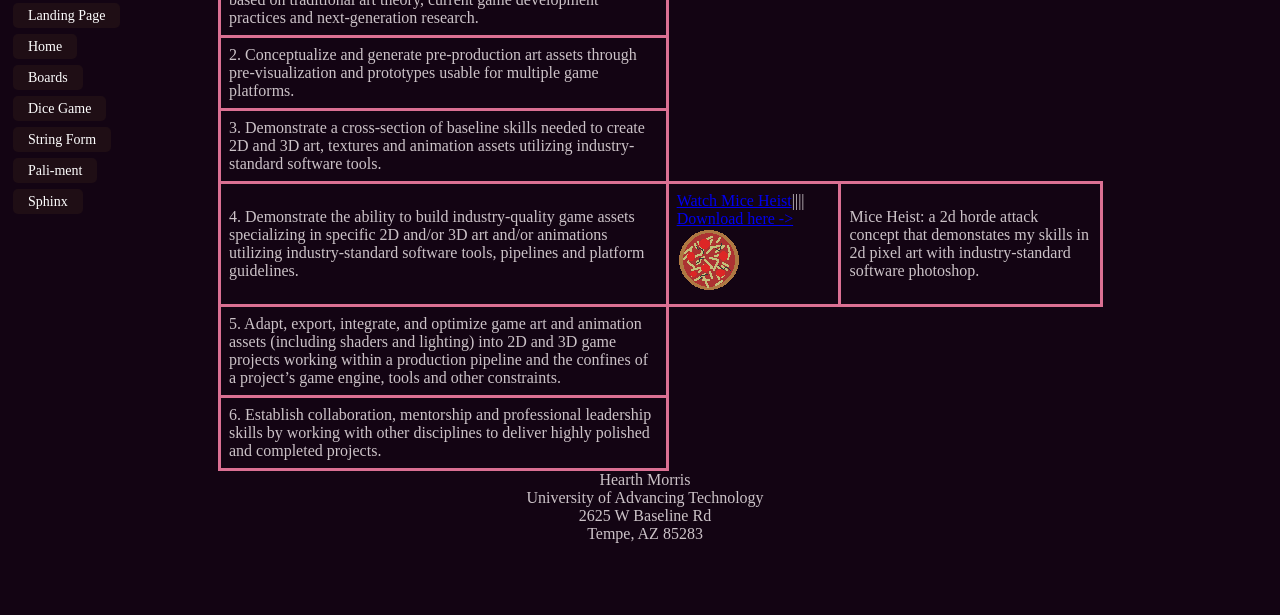
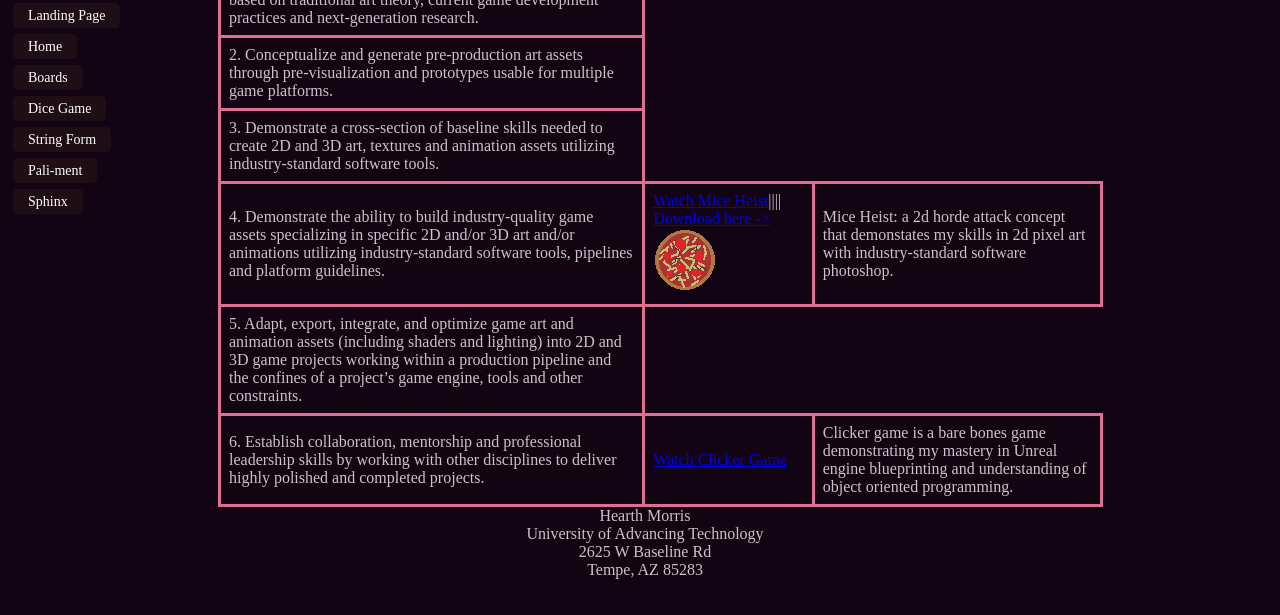
Before and after one commit to Psychodeath42/classwork_repo, a plain HTML site: page boards.html in a window 1280 px wide. Shown: the part 155-770 px from the top of the page. Drawn offline with Linux system fonts and the light colour scheme.

Commit message:
Add files via upload

```diff
--- a/boards.html
+++ b/boards.html
@@ -79,6 +79,8 @@ polished and completed projects.<br>
         <tr>
             <td>6. Establish collaboration, mentorship and professional leadership skills by working with other disciplines to deliver highly
                 polished and completed projects.</td>
+                <td><a href="https://youtu.be/pXvz15rKvy4">Watch Clicker Game</a></td>
+                <td>Clicker game is a bare bones game demonstrating my mastery in Unreal engine blueprinting and understanding of object oriented programming.</td>
             </tr>
 
     </table>
```
